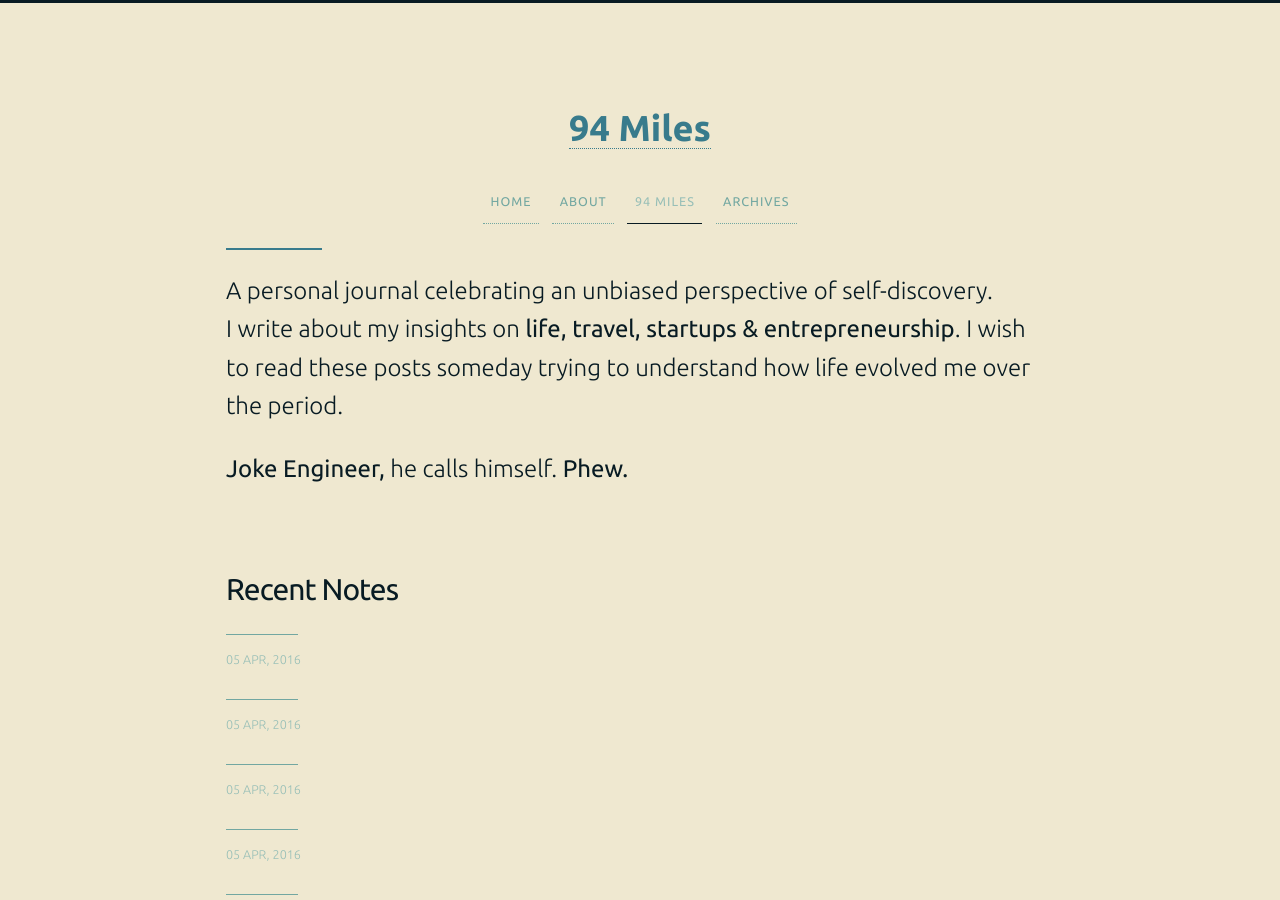
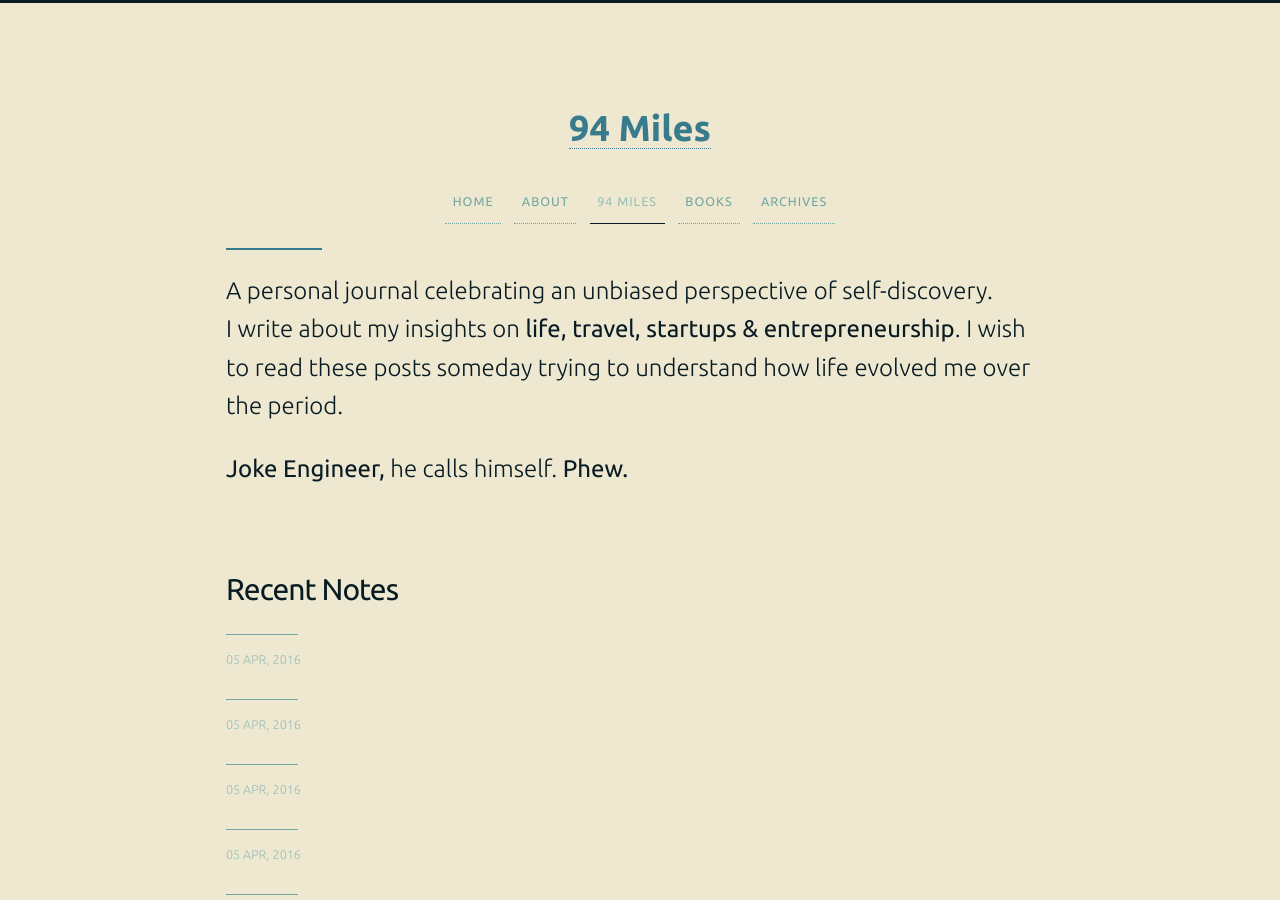
Before and after one commit to 93notes/93notes.github.io, a Jekyll site: the page built from index.html, in a window 1280 px wide and 900 px high. Built offline with Jekyll 4.4.1, drawn with Linux system fonts in a browser that asks for light colours; nearby versions of some CDN libraries.

Commit message:
Update header.html

```diff
--- a/_includes/header.html
+++ b/_includes/header.html
@@ -31,7 +31,9 @@
         <li>
         <a {% if page.slug == 'home' %}class="active"{%endif%} href='/'>94 Miles</a>
         </li>
-
+        <li>
+        <a {% if page.slug == 'books' %}class="active"{%endif%} href='/books'>Books</a>
+        </li>
         <!--
         <li>
         <a {% if page.slug == 'reading' %}class="active"{%endif%} href='/reading'>Read</a>
```
